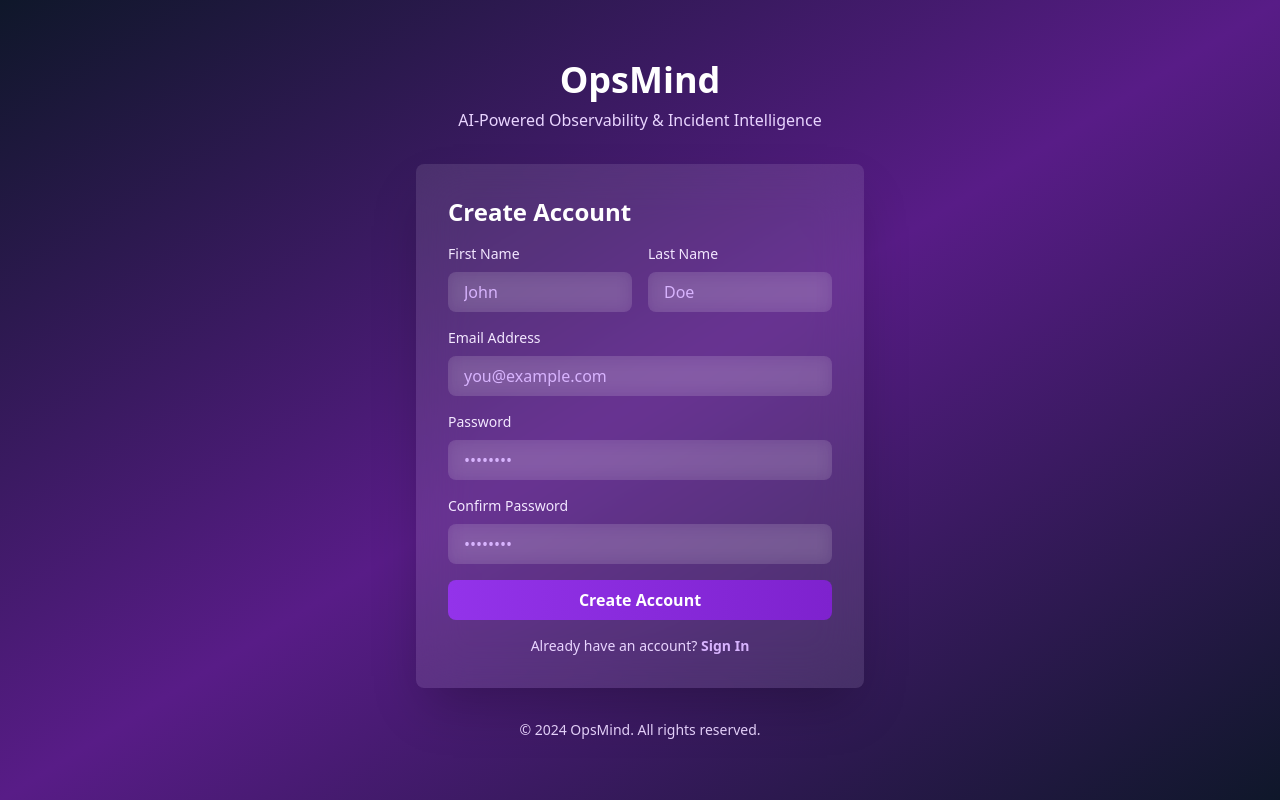
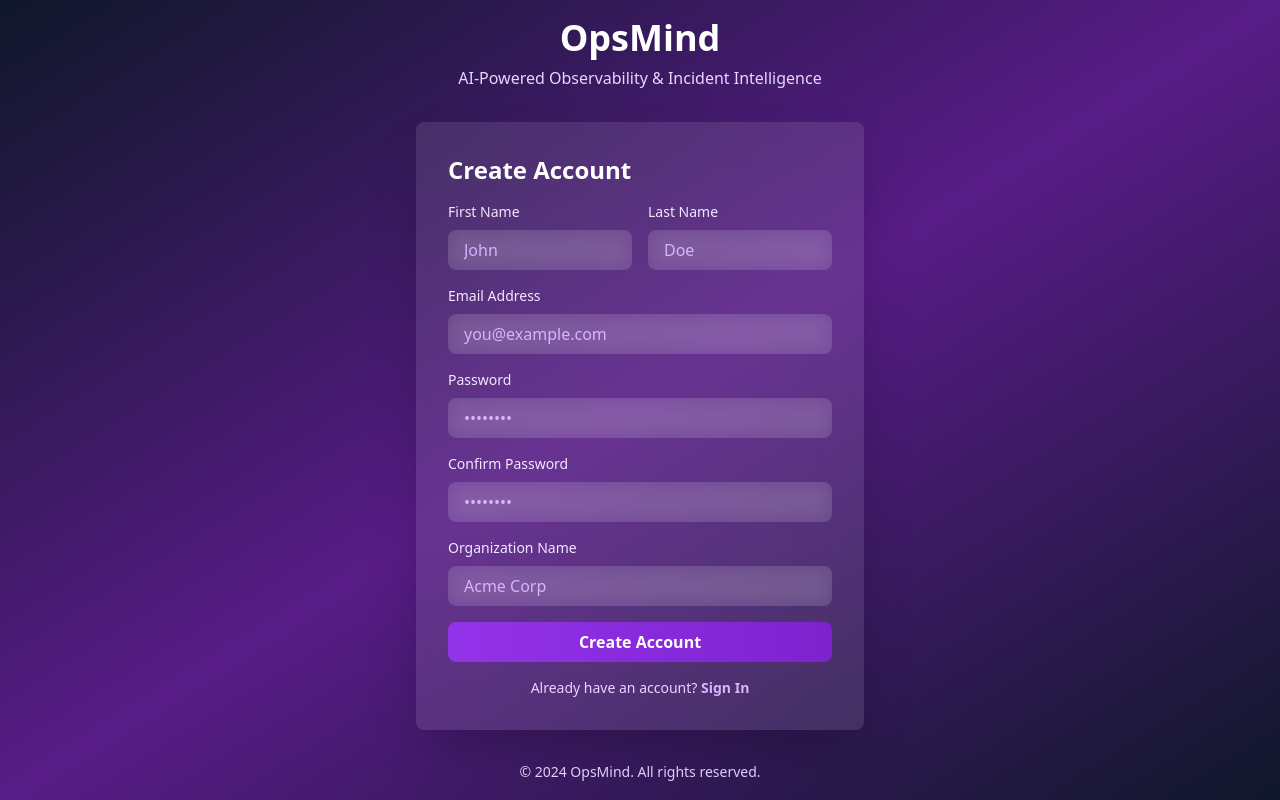
Before and after one commit to yashh152004/OpsMind, a React (Vite) app in the folder frontend/: page /register in a window 1280 px wide. Built offline with nearby package versions, Linux system fonts and the light colour scheme; no server answers.

Commit message:
DB config

```diff
--- a/frontend/src/pages/RegisterPage.tsx
+++ b/frontend/src/pages/RegisterPage.tsx
@@ -133,6 +133,22 @@ const RegisterPage: React.FC = () => {
         />
       </div>
 
+      <div>
+        <label htmlFor="organizationName" className="block text-sm font-medium text-purple-100">
+          Organization Name
+        </label>
+        <input
+          id="organizationName"
+          name="organizationName"
+          type="text"
+          value={formData.organizationName}
+          onChange={handleChange}
+          className="mt-2 w-full rounded-lg bg-white/10 px-4 py-2 text-white placeholder-purple-300 backdrop-blur transition focus:outline-none focus:ring-2 focus:ring-purple-500"
+          placeholder="Acme Corp"
+          disabled={isRegisterLoading}
+        />
+      </div>
+
       {registerError && (
         <div className="rounded-lg bg-red-500/10 p-4 text-red-200">
           {(registerError as any)?.response?.data?.message || 'Registration failed. Please try again.'}
```
